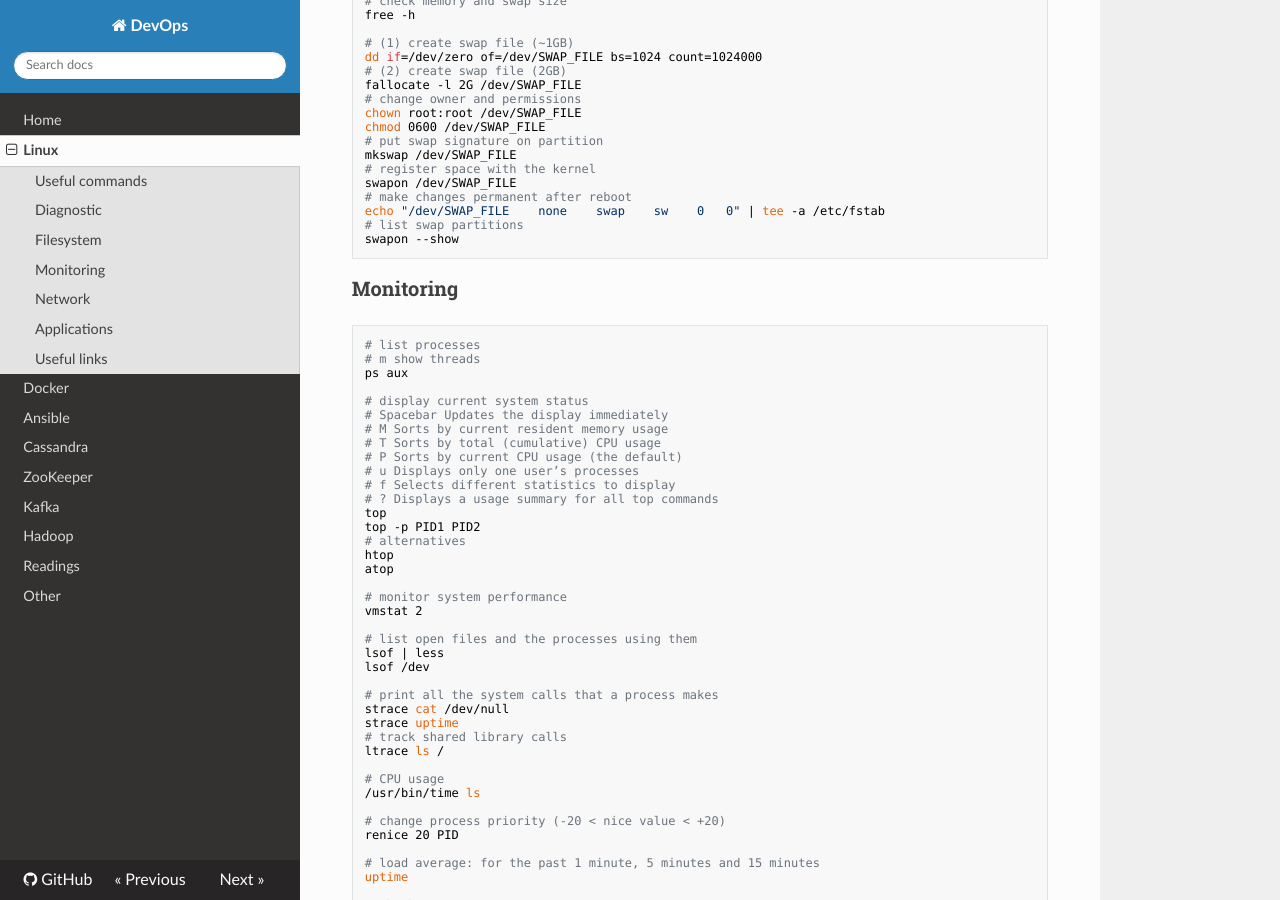
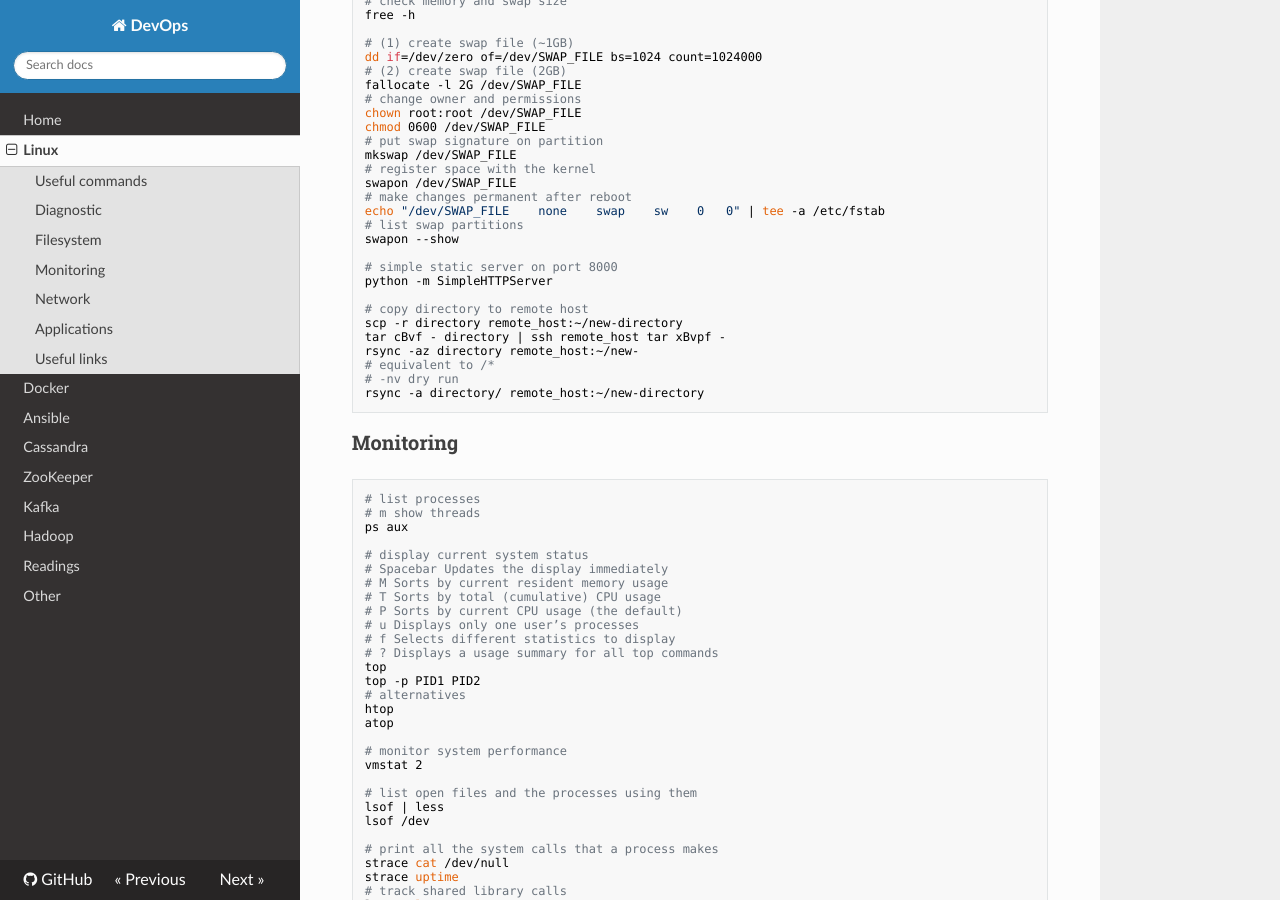
Before and after one commit to niqdev/devops, an MkDocs documentation site: the page built from docs/linux.md, in a window 1280 px wide and 900 px high, scrolled down 3079 px. Built offline with MkDocs 1.6.1, drawn with Linux system fonts in a browser that asks for light colours; nearby versions of some CDN libraries; old or Windows-style settings are respelled for this version of MkDocs; some of the changed text lies outside the part shown.

Commit message:
doc: update linux

````diff
--- a/docs/linux.md
+++ b/docs/linux.md
@@ -219,6 +219,17 @@ swapon /dev/SWAP_FILE
 echo "/dev/SWAP_FILE    none    swap    sw    0   0" | tee -a /etc/fstab
 # list swap partitions
 swapon --show
+
+# simple static server on port 8000
+python -m SimpleHTTPServer
+
+# copy directory to remote host
+scp -r directory remote_host:~/new-directory
+tar cBvf - directory | ssh remote_host tar xBvpf -
+rsync -az directory remote_host:~/new-
+# equivalent to /*
+# -nv dry run
+rsync -a directory/ remote_host:~/new-directory
 ```
 
 ### Monitoring
````
Also changed, not shown: other parts of docs/linux.md (+2 -1 lines).
